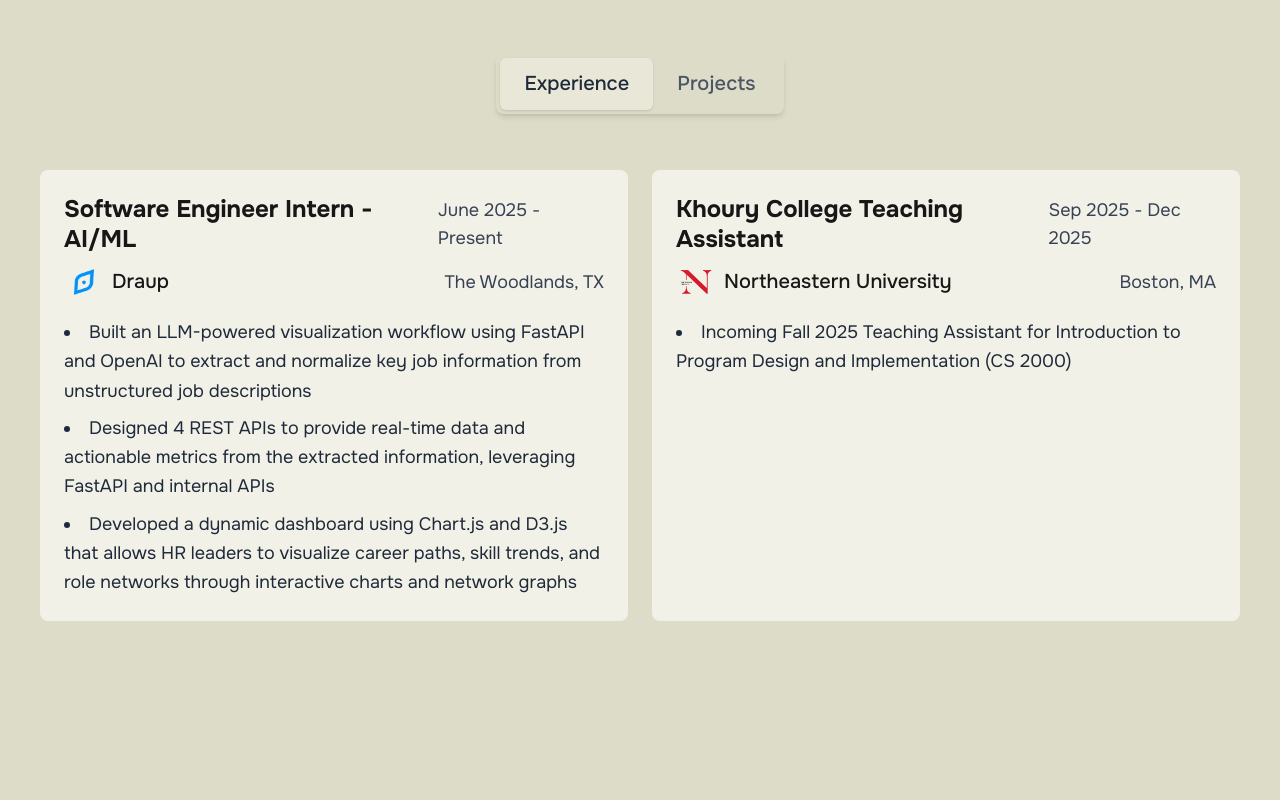
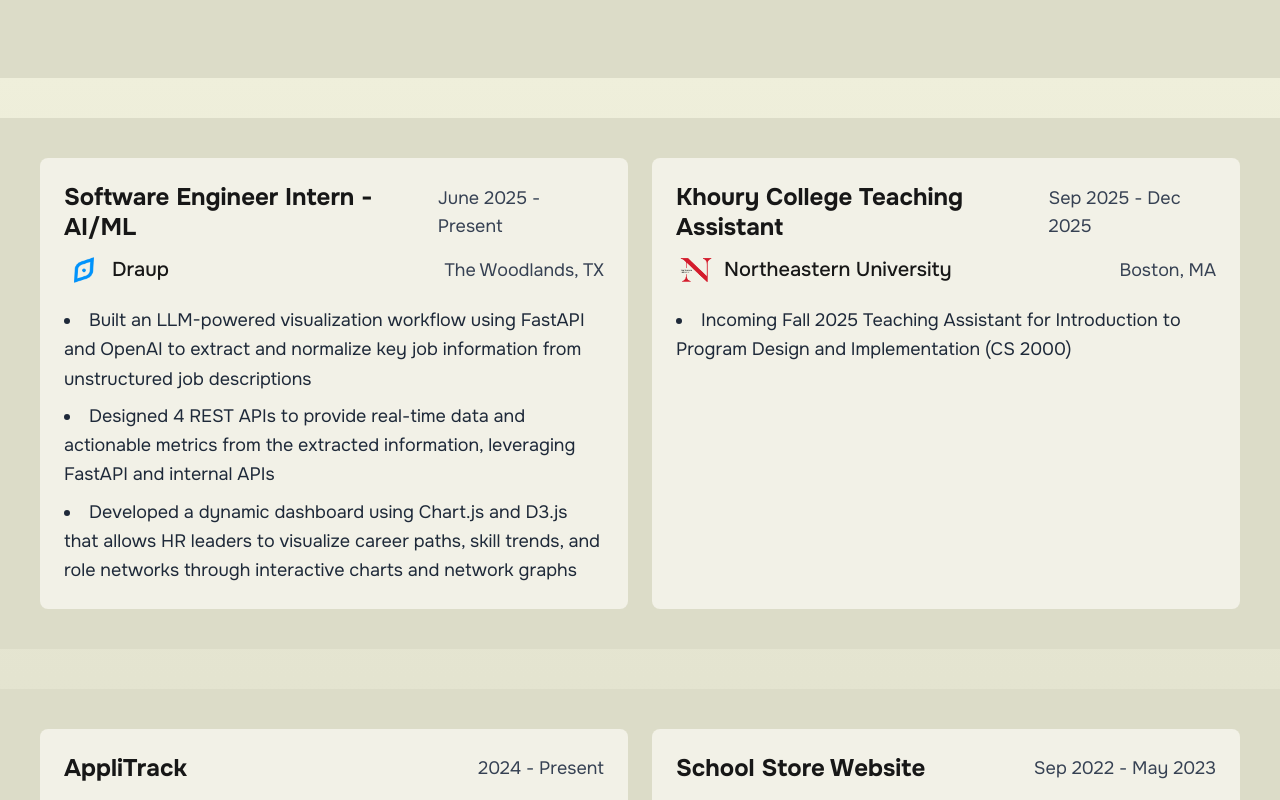
Before and after one commit to dylkim05/personal-portfolio, a Next.js app: page / in a window 1280 px wide. Shown: the part 1080-1880 px from the top of the page. Before the commit the page ends 1741 px from the top, so only its background shows below. Built offline with nearby package versions, Linux system fonts and the light colour scheme; a web font is replaced by a local one.

Commit message:
remove toggle for experience/projects

```diff
--- a/src/app/page.tsx
+++ b/src/app/page.tsx
@@ -7,60 +7,14 @@
 import ProjectSection from "./components/ProjectSection";
 
 export default function Home() {
-  const [showExperience, setShowExperience] = useState(true);
-
   return (
     <main
-      className={`container mx-auto flex flex-col items-center justify-center min-h-screen min-w-screen`}
+      className={`container mx-auto flex flex-col space-y-10 items-center justify-center min-h-screen min-w-screen bg-gradient-to-b from-background via-[rgb(240,240,220)] to-[rgb(220,220,200)] `}
     >
       <HeroSection />
       <SkillsSection />
-
-      <div className="flex justify-center w-screen bg-[rgb(220,220,200)] p-4">
-        <div className="rounded-lg p-1 shadow-md text-xl">
-          <button
-            onClick={() => setShowExperience(true)}
-            className={`px-6 py-3 rounded-md font-medium transition-all duration-200 ${
-              showExperience
-                ? "bg-[#E8E7D8] text-gray-800 shadow-sm"
-                : "text-gray-600 hover:text-gray-800"
-            }`}
-          >
-            Experience
-          </button>
-          <button
-            onClick={() => setShowExperience(false)}
-            className={`px-6 py-3 rounded-md font-medium transition-all duration-200 ${
-              !showExperience
-                ? "bg-[#E8E7D8] text-gray-800 shadow-sm"
-                : "text-gray-600 hover:text-gray-800"
-            }`}
-          >
-            Projects
-          </button>
-        </div>
-      </div>
-
-      <div className="relative">
-        <div
-          className={`transition-all duration-300 ease-in-out ${
-            showExperience
-              ? "opacity-100 translate-y-0"
-              : "opacity-0 -translate-y-4 absolute top-0 left-0 w-full"
-          }`}
-        >
-          <ExperienceSection />
-        </div>
-        <div
-          className={`transition-all duration-300 ease-in-out ${
-            !showExperience
-              ? "opacity-100 translate-y-0"
-              : "opacity-0 -translate-y-4 absolute top-0 left-0 w-full"
-          }`}
-        >
-          <ProjectSection />
-        </div>
-      </div>
+      <ExperienceSection />
+      <ProjectSection />
     </main>
   );
 }
```
